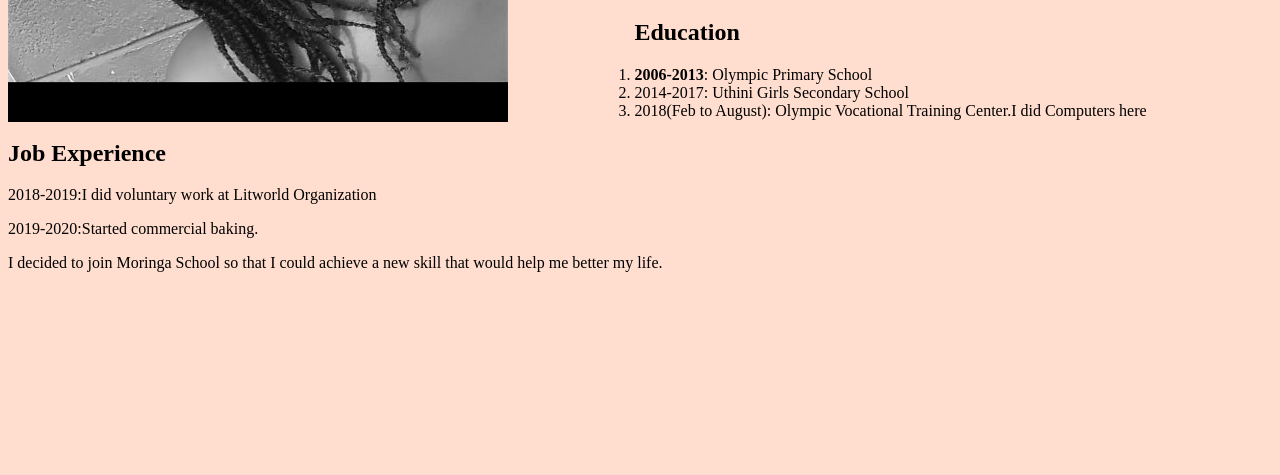
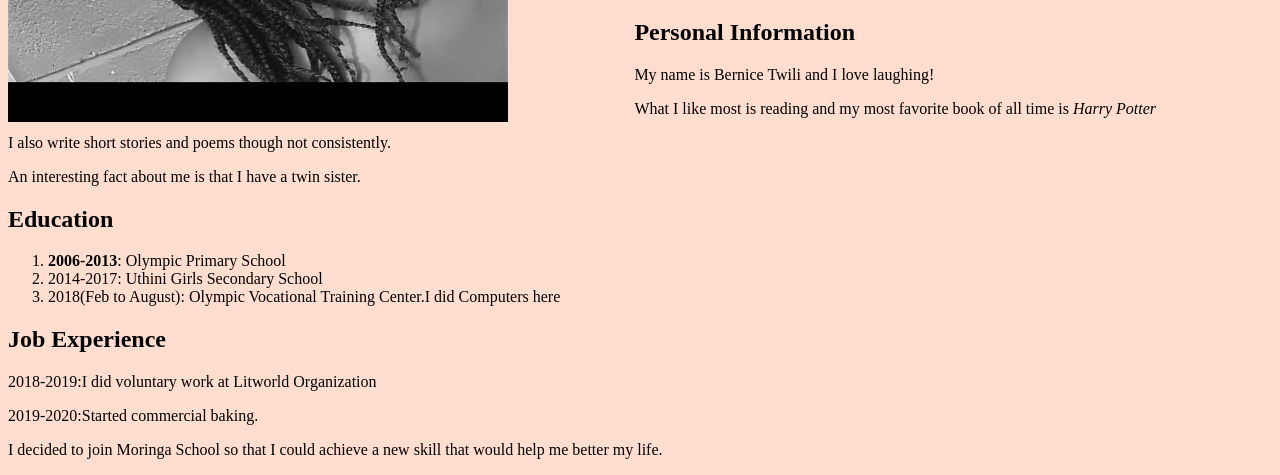
Before and after one commit to Bernicetwili/independent-project, a plain HTML site: page home.html in a window 1280 px wide. Shown: the part 399-874 px from the top of the page. Before the commit the page ends 800 px from the top, so only its background shows below. Drawn offline with Linux system fonts and the light colour scheme.

Commit message:
add personal information

```diff
--- a/home.html
+++ b/home.html
@@ -20,6 +20,11 @@
         </div>
         <div class="about">
             <h1>ABOUT ME</h1>
+            <h2>Personal Information</h2>
+            <p>My name is Bernice Twili and I love laughing!</p>
+            <p>What I like most is reading and my most favorite book of all time is <em>Harry Potter</em></p>
+            <p>I also write short stories and poems though not consistently.</p>
+            <p>An interesting fact about me is that I have a twin sister.</p>
             <h2>Education</h2>
             <ol>
                 <li><strong>2006-2013</strong>: Olympic Primary School</li>
```
